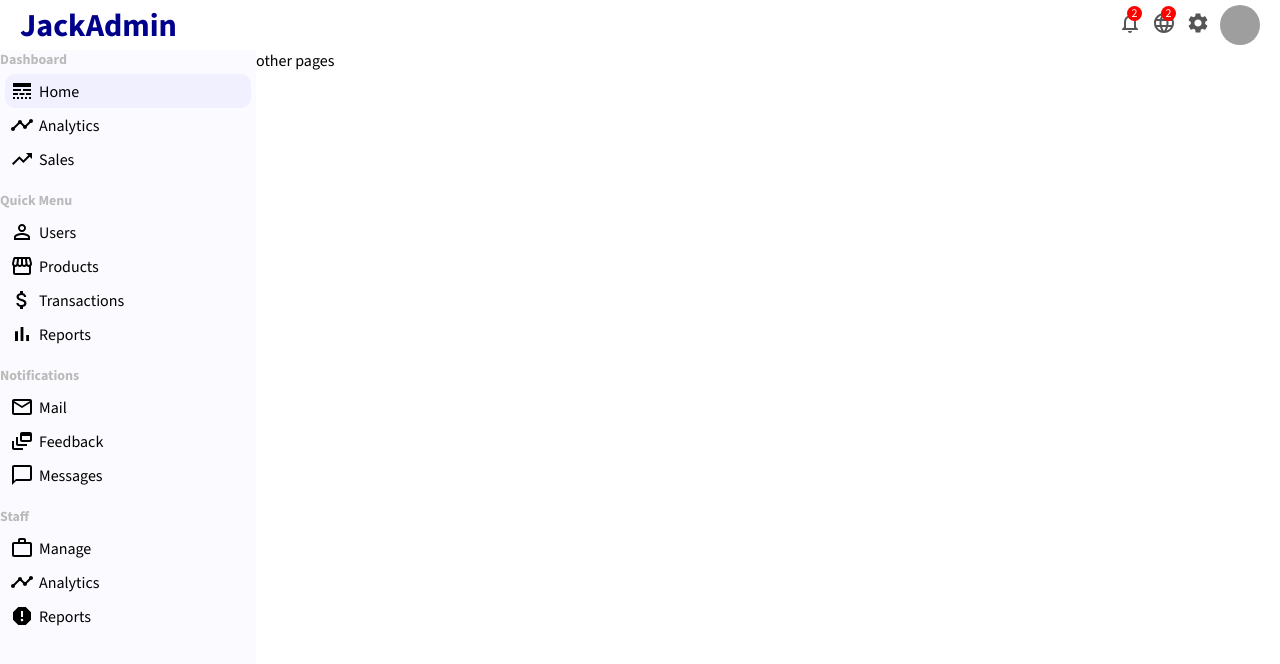
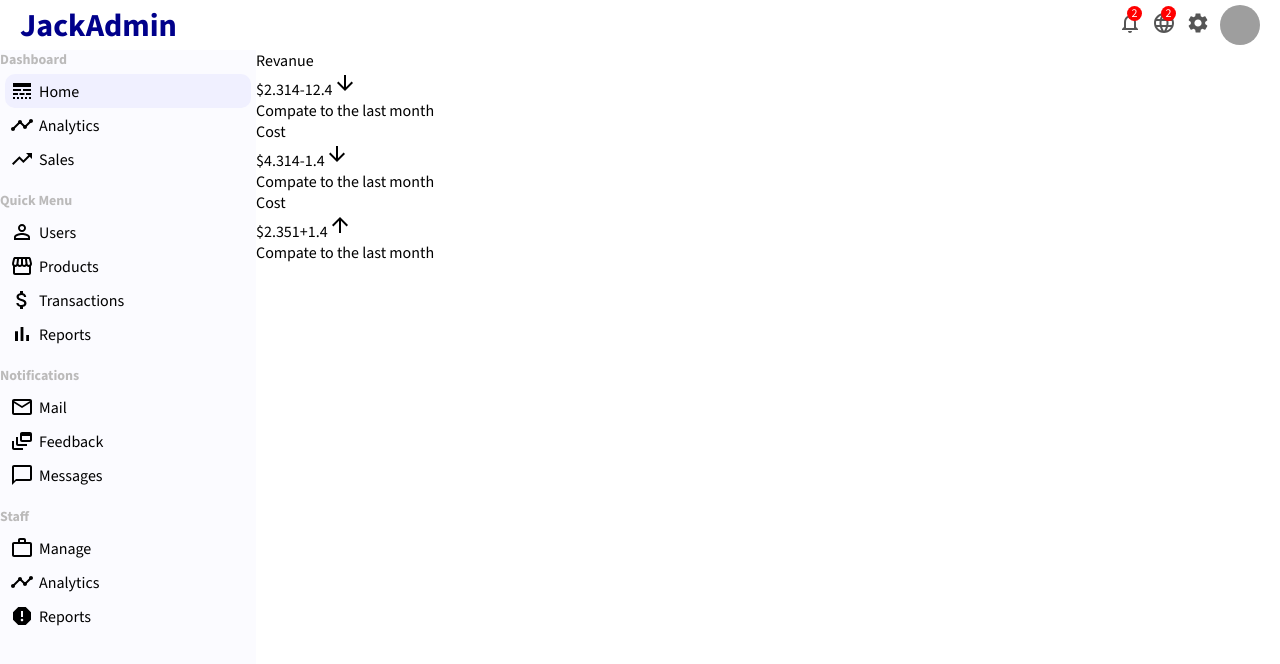
Before and after one commit to JavokhirTursunboev/admin_dashboard, a React (Create React App) app: page / in a window 1280 px wide. Shown: the top 664 px of the page. Built offline with nearby package versions, Linux system fonts and the light colour scheme; grey boxes are pictures that could not be loaded.

Commit message:
added home and featued

```diff
--- a/src/App.js
+++ b/src/App.js
@@ -1,7 +1,9 @@
 import React from "react";
 import "./app.css";
-import Sidebar from "./components/Topbar/Sidebar/Sidebar";
+import Sidebar from "./components/Sidebar/Sidebar";
+
 import Topbar from "./components/Topbar/Topbar";
+import Home from "./home/Home";
 
 const App = () => {
   return (
@@ -9,7 +11,7 @@ const App = () => {
       <Topbar />
       <div className="container">
         <Sidebar />
-        <div className="other"> other pages</div>
+        <Home />
       </div>
     </>
   );
--- a/src/app.css
+++ b/src/app.css
@@ -1,6 +1,3 @@
 .container {
   display: flex;
 }
-.other{
-    flex: 4;
-}
--- /dev/null
+++ b/src/components/featuredInfo/FeaturedInfo.jsx
@@ -0,0 +1,50 @@
+import { ArrowDownward, ArrowUpward } from "@material-ui/icons";
+import React from "react";
+import "./featuredInfo.css";
+const FeaturedInfo = () => {
+  return (
+    <div className="featured">
+      {/* ======Item=========== */}
+      <div className="featuredItem">
+        <span className="featuredTitle">Revanue</span>
+        <div className="featuredMoneyCotainer">
+          <span className="featuredMoney">$2.314</span>
+          <span className="featuredMoneyRate">
+            -12.4
+            <ArrowDownward />
+          </span>
+        </div>
+        <span className="featureSub">Compate to the last month</span>
+      </div>
+
+      {/* ============Item ================ */}
+      <div className="featuredItem">
+        <span className="featuredTitle">Cost</span>
+        <div className="featuredMoneyCotainer">
+          <span className="featuredMoney">$4.314</span>
+          <span className="featuredMoneyRate">
+            -1.4
+            <ArrowDownward />
+          </span>
+        </div>
+        <span className="featureSub">Compate to the last month</span>
+      </div>
+
+      {/* ============Item===================== */}
+      <div className="featuredItem">
+        <span className="featuredTitle">Cost</span>
+        <div className="featuredMoneyCotainer">
+          <span className="featuredMoney">$2.351</span>
+          <span className="featuredMoneyRate">
+            +1.4
+            <ArrowUpward />
+          </span>
+        </div>
+        <span className="featureSub">Compate to the last month</span>
+      </div>
+      {/* ================End =============== */}
+    </div>
+  );
+};
+
+export default FeaturedInfo;
--- /dev/null
+++ b/src/home/Home.jsx
@@ -0,0 +1,12 @@
+import React from "react";
+import FeaturedInfo from "../components/featuredInfo/FeaturedInfo";
+import "./home.css";
+const Home = () => {
+  return (
+    <div className="home">
+      <FeaturedInfo />
+    </div>
+  );
+};
+
+export default Home;
--- /dev/null
+++ b/src/home/home.css
@@ -0,0 +1,3 @@
+.home {
+  flex: 4;
+}
```
Also changed, not shown: src/components/Sidebar/Sidebar.jsx (renamed from src/components/Topbar/Sidebar/Sidebar.jsx), src/components/Sidebar/sidebar.css (renamed from src/components/Topbar/Sidebar/sidebar.css), src/components/featuredInfo/featuredInfo.css (added).
